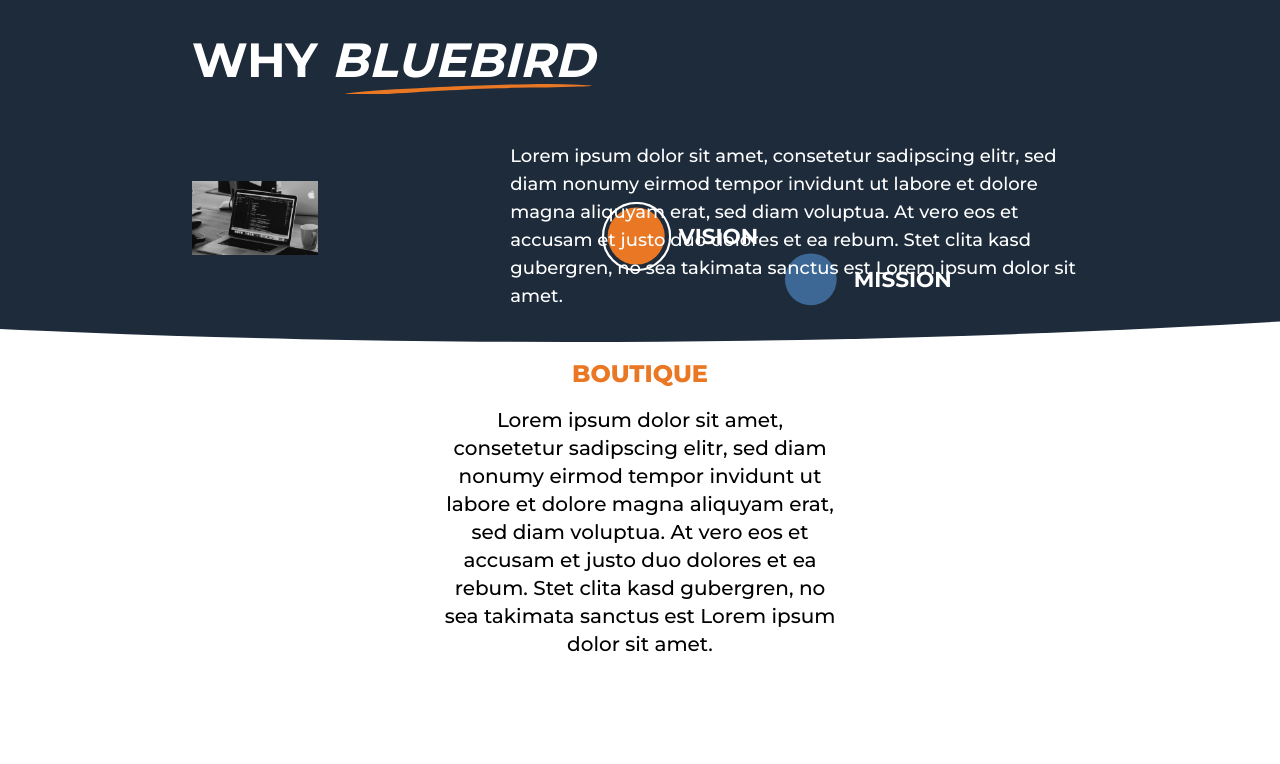
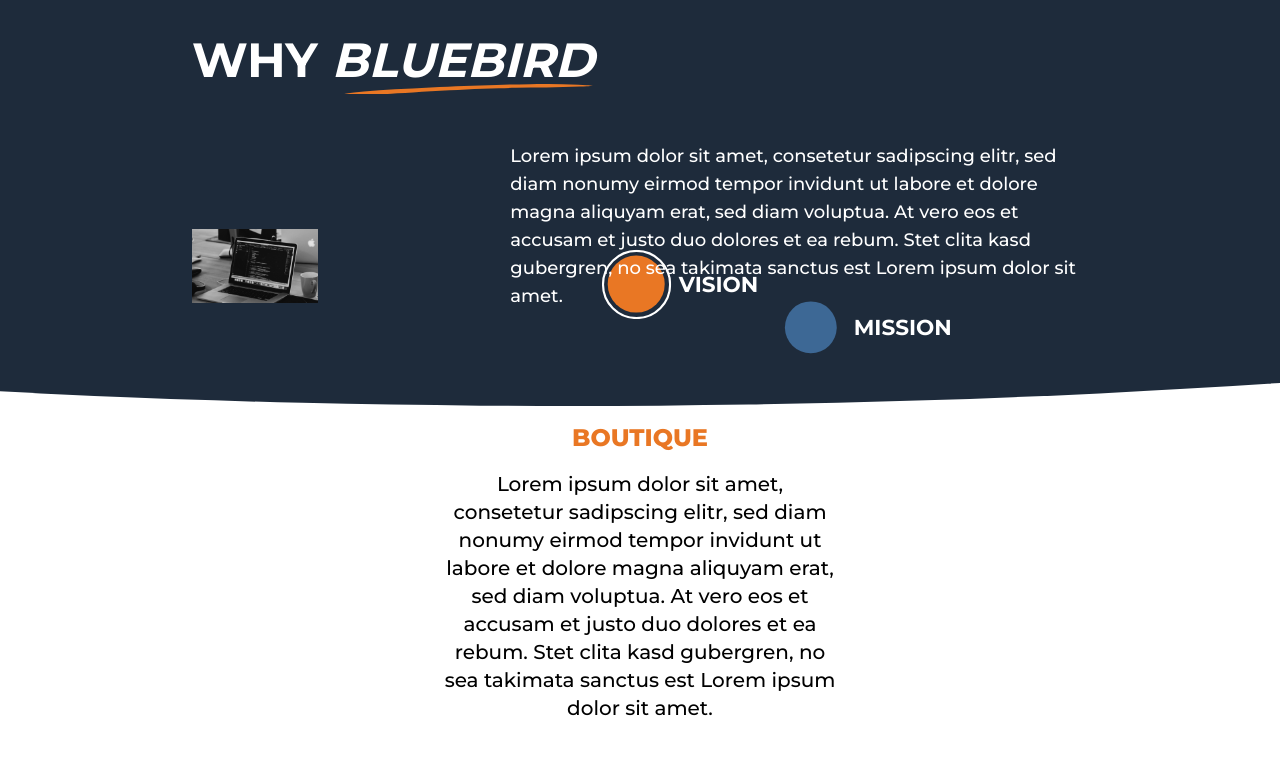
Before and after one commit to bluebird-technologies/bluebird_tech_OLD, a Next.js app: page /why in a window 1280 px wide. Shown: the part 180-944 px from the top of the page. Built offline with nearby package versions, Linux system fonts and the light colour scheme.

Commit message:
use padding bottom to define overlay height rather than a fixed height.

```diff
--- a/pages/why.tsx
+++ b/pages/why.tsx
@@ -49,7 +49,7 @@ const Why = () => {
   const [isFirstSelected, setIsFirstSelected] = useState(true);
   return (
     <div className="w-full overflow-hidden">
-      <div className="w-full flex flex-col relative pb-8 2xl:h-[94vh] ">
+      <div className="w-full flex flex-col relative pv-20  2xl:pb-40 ">
         <div
           className="absolute bg-primary h-full w-[285vw] -z-1 left-[-98%]  2xl:left-[-16%] 2xl:w-[130vw]"
           style={{
@@ -81,7 +81,7 @@ const Why = () => {
         </div>
 
         {/* Post Heading section */}
-        <div className="flex flex-col xl:flex-row items-center justify-center xl:justify-start mt-8 px-12 xl:px-48 2xl:px-60">
+        <div className="flex flex-col xl:flex-row items-center  justify-center xl:justify-start mt-8 px-12 xl:px-48 2xl:px-60">
           <div className="w-1/2 relative pr-0 2xl:pr-16">
             <picture>
               <source srcSet="/why/laptop_1.png" />
@@ -117,17 +117,17 @@ const Why = () => {
             </div>
           </div>
           <div className="2xl:w-1/2 z-10 mt-32 xl:mt-0 2xl:mt-0">
-            <div className="flex w-full 2xl:justify-start justify-center">
+            <div className="flex w-full mb-16 2xl:justify-start justify-center">
               <div className="hidden xl:block w-1/3" />
               {isFirstSelected ? (
-                <p className="text-white text-lg mt-4 w-full">
+                <p className="text-white text-lg mb-8 mt-4 w-full">
                   Lorem ipsum dolor sit amet, consetetur sadipscing elitr, sed diam nonumy eirmod
                   tempor invidunt ut labore et dolore magna aliquyam erat, sed diam voluptua. At
                   vero eos et accusam et justo duo dolores et ea rebum. Stet clita kasd gubergren,
                   no sea takimata sanctus est Lorem ipsum dolor sit amet.
                 </p>
               ) : (
-                <p className="text-white text-lg mt-4 w-full">
+                <p className="text-white text-lg mb-8 mt-4 w-full">
                   Lorem ipsum dolor sit amet sed diam nonumy eirmod tempor invidunt ut labore et
                   dolore magna aliquyam erat, sed diam voluptua. Sed diam nonumy eirmod tempor
                   invidunt ut labore et dolore magna aliquyam erat, sed diam voluptua. At vero eos
@@ -139,7 +139,7 @@ const Why = () => {
         </div>
       </div>
 
-      <div className="flex w-full justify-center items-center 2xl:hidden">
+      <div className="flex flex-1 w-full px-4 items-center justify-center 2xl:hidden">
         <WhatSetsUpApartCarousel />
       </div>
 
```
